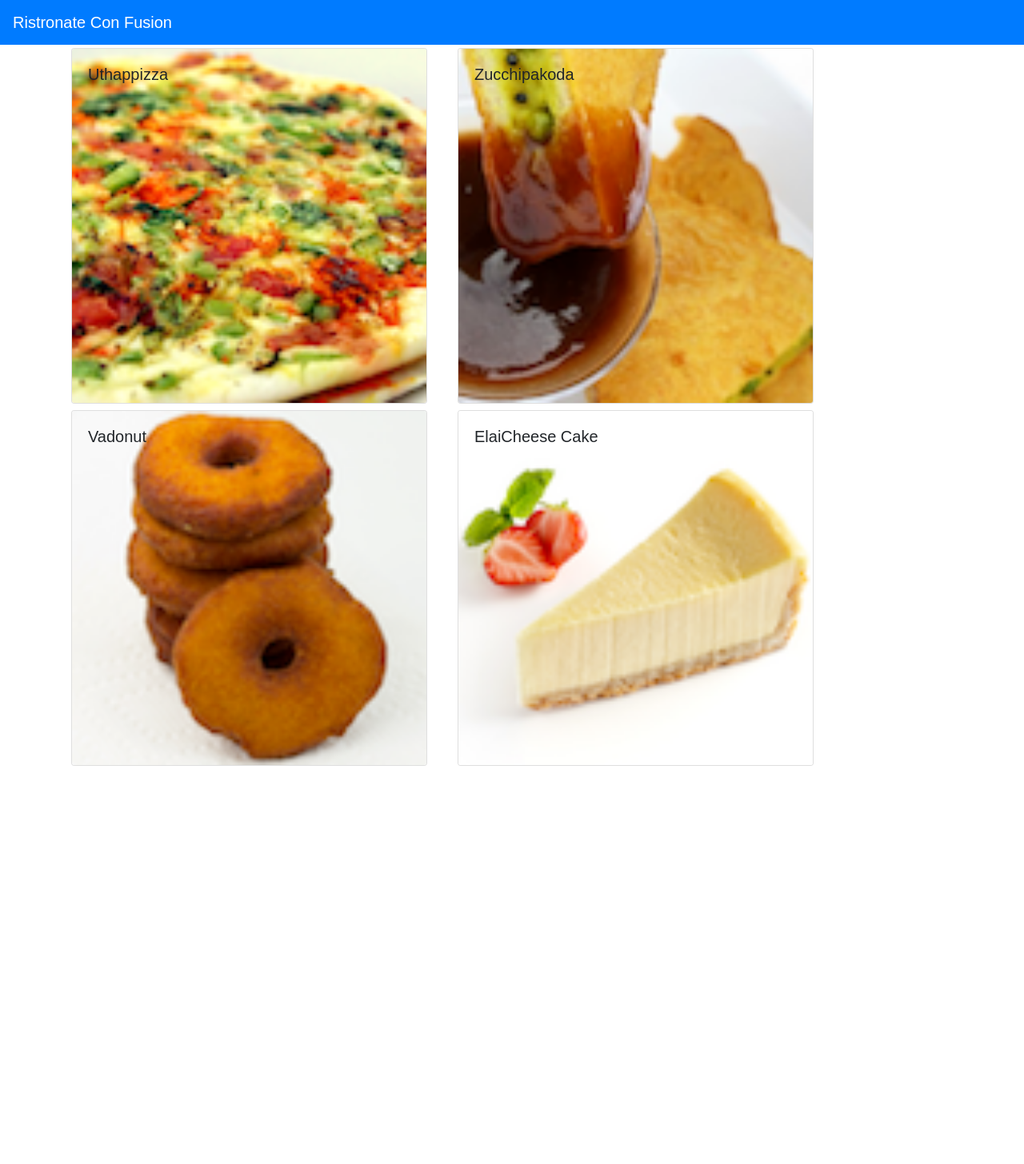
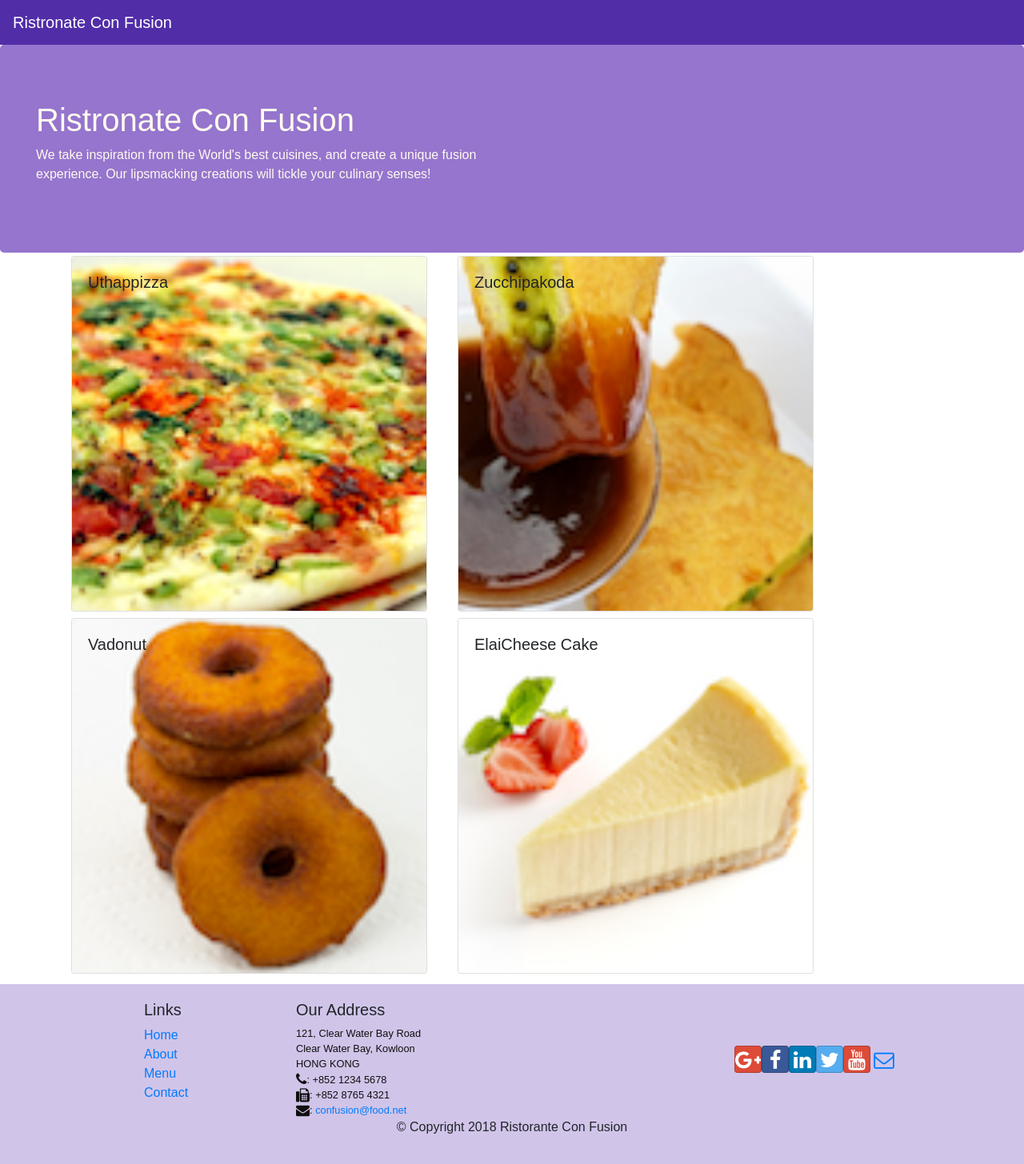
Before and after one commit to rohitjain908/ReactConfusionApp, a React (Create React App) app: page / in a window 1280 px wide. Shown: the whole page at 80% size. Before the commit the page ends 971 px from the top, so only its background shows below. Built offline with nearby package versions, Linux system fonts and the light colour scheme.

Commit message:
Header and Footer

```diff
--- a/package.json
+++ b/package.json
@@ -4,6 +4,8 @@
   "private": true,
   "dependencies": {
     "bootstrap": "4.0.0",
+    "bootstrap-social": "5.1.1",
+    "font-awesome": "4.7.0",
     "react": "^17.0.2",
     "react-dom": "^17.0.2",
     "react-popper": "0.9.2",
--- /dev/null
+++ b/src/App.css
@@ -0,0 +1,33 @@
+.row-header{
+  margin:0px auto;
+  padding:0px auto;
+}
+
+.row-content {
+  margin:0px auto;
+  padding: 50px 0px 50px 0px;
+  border-bottom: 1px ridge;
+  min-height:400px;
+}
+
+.footer{
+  background-color: #D1C4E9;
+  margin:0px auto;
+  padding: 20px 0px 20px 0px;
+}
+.jumbotron {
+  padding:70px 30px 70px 30px;
+  margin:0px auto;
+  background: #9575CD ;
+  color:floralwhite;
+}
+
+address{
+  font-size:80%;
+  margin:0px;
+  color:#0f0f0f;
+}
+
+.navbar-dark {
+  background-color: #512DA8;
+}
--- a/src/App.js
+++ b/src/App.js
@@ -1,5 +1,6 @@
 import React, { Component } from 'react';
 import Main from './components/MainComponent'
+import './App.css'
 
 class App extends Component {
 
--- /dev/null
+++ b/src/components/FooterComponent.js
@@ -0,0 +1,50 @@
+import React from 'react';
+
+function Footer(props) {
+    return(
+    <div className="footer">
+        <div className="container">
+            <div className="row justify-content-center">
+                <div className="col-4 offset-1 col-sm-2">
+                    <h5>Links</h5>
+                    <ul className="list-unstyled">
+                        <li><a href="#">Home</a></li>
+                        <li><a href="#">About</a></li>
+                        <li><a href="#">Menu</a></li>
+                        <li><a href="contactus.html">Contact</a></li>
+                    </ul>
+                </div>
+                <div className="col-7 col-sm-5">
+                    <h5>Our Address</h5>
+                    <address>
+		              121, Clear Water Bay Road<br />
+		              Clear Water Bay, Kowloon<br />
+		              HONG KONG<br />
+		              <i className="fa fa-phone fa-lg"></i>: +852 1234 5678<br />
+		              <i className="fa fa-fax fa-lg"></i>: +852 8765 4321<br />
+		              <i className="fa fa-envelope fa-lg"></i>: <a href="mailto:confusion@food.net">
+                         confusion@food.net</a>
+                    </address>
+                </div>
+                <div className="col-12 col-sm-4 align-self-center">
+                    <div className="text-center">
+                        <a className="btn btn-social-icon btn-google" href="http://google.com/+"><i className="fa fa-google-plus"></i></a>
+                        <a className="btn btn-social-icon btn-facebook" href="http://www.facebook.com/profile.php?id="><i className="fa fa-facebook"></i></a>
+                        <a className="btn btn-social-icon btn-linkedin" href="http://www.linkedin.com/in/"><i className="fa fa-linkedin"></i></a>
+                        <a className="btn btn-social-icon btn-twitter" href="http://twitter.com/"><i className="fa fa-twitter"></i></a>
+                        <a className="btn btn-social-icon btn-google" href="http://youtube.com/"><i className="fa fa-youtube"></i></a>
+                        <a className="btn btn-social-icon" href="mailto:"><i className="fa fa-envelope-o"></i></a>
+                    </div>
+                </div>
+            </div>
+            <div className="row justify-content-center">
+                <div className="col-auto">
+                    <p>© Copyright 2018 Ristorante Con Fusion</p>
+                </div>
+            </div>
+        </div>
+    </div>
+    )
+}
+
+export default Footer;
--- /dev/null
+++ b/src/components/HeaderComponent.js
@@ -0,0 +1,31 @@
+import React,{ Component } from 'react';
+import { Navbar,NavbarBrand,Jumbotron} from 'reactstrap';
+
+class Header extends Component{
+
+  render(){
+    return(
+      <React.Fragment>
+        <Navbar dark>
+            <div className="conatiner">
+              <NavbarBrand href="/">Ristronate Con Fusion</NavbarBrand>
+            </div>
+        </Navbar>
+        <Jumbotron>
+          <div className="conatiner">
+            <div className="row row-header">
+              <div className="col-12 col-sm-6">
+                <h1>Ristronate Con Fusion</h1>
+                <p>We take inspiration from the World's best cuisines, and create a unique fusion experience. Our lipsmacking creations will tickle your culinary senses!</p>
+              </div>
+            </div>
+          </div>
+        </Jumbotron>
+      </React.Fragment>
+
+
+
+    );
+  }
+}
+export default Header;
--- a/src/components/MainComponent.js
+++ b/src/components/MainComponent.js
@@ -1,9 +1,9 @@
 import React, { Component } from 'react';
-import { Navbar,NavbarBrand } from 'reactstrap';
 import Menu from './MenuComponent';
 import Dishdetail from './DishdetailComponent'
 import { DISHES } from '../shared/dishes';
-
+import Header from './HeaderComponent'
+import Footer from './FooterComponent'
 class Main extends Component {
 
   constructor(props){
@@ -21,14 +21,11 @@
   render() {
     return (
       <div>
-        <Navbar dark color="primary">
-          <div className="conatiner">
-            <NavbarBrand href="/">Ristronate Con Fusion</NavbarBrand>
-          </div>
-        </Navbar>
+        <Header/>
         <Menu dishes={this.state.dishes}
           onClick={(dishId)=>this.onDishSelect(dishId)}/>
         <Dishdetail dish={this.state.dishes.filter((dish)=>dish.id===this.state.selectedDish)[0]}/>
+        <Footer/>
       </div>
     );
   }
--- a/src/index.js
+++ b/src/index.js
@@ -1,6 +1,8 @@
 import React from 'react';
 import ReactDOM from 'react-dom';
 import 'bootstrap/dist/css/bootstrap.min.css';
+import 'font-awesome/css/font-awesome.min.css';
+import 'bootstrap-social/bootstrap-social.css';
 import './index.css';
 import App from './App';
 import registerServiceWorker from './registerServiceWorker';
```
Also changed, not shown: 1 other file (tests, documents, lock files or other folders).
